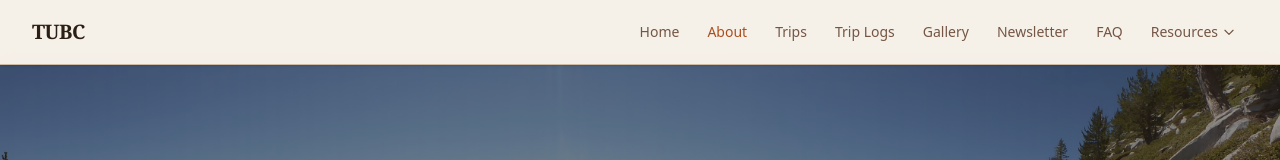
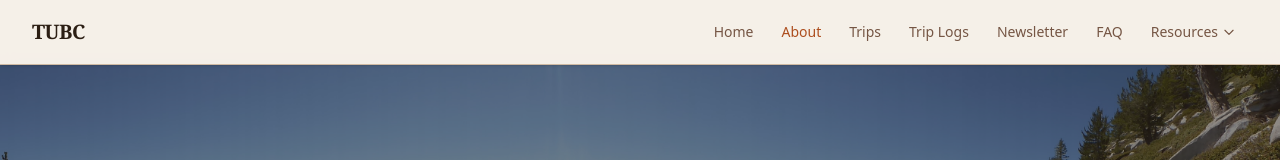
Before and after one commit to RyeBreadFernandez/tubc-website, a Next.js app: page /about in a window 1280 px wide. Shown: the top 160 px of the page. Built offline with nearby package versions, Linux system fonts and the light colour scheme.

Commit message:
fix: hide gallery section from nav, footer, and search indexing

```diff
--- a/app/gallery/layout.tsx
+++ b/app/gallery/layout.tsx
@@ -3,6 +3,7 @@ import type { Metadata } from 'next'
 export const metadata: Metadata = {
   title: 'Gallery',
   description: 'Photos from TUBC trips — the Sierra Nevada, Southern California trails, and beyond.',
+  robots: { index: false, follow: false },
 }
 
 export default function Layout({ children }: { children: React.ReactNode }) {
--- a/app/sitemap.ts
+++ b/app/sitemap.ts
@@ -11,7 +11,6 @@ const staticRoutes: MetadataRoute.Sitemap = [
   { url: absoluteUrl('/about'), lastModified, changeFrequency: 'monthly', priority: 0.8, images: [absoluteUrl('/about-hero.jpg')] },
   { url: absoluteUrl('/trips'), lastModified, changeFrequency: 'weekly', priority: 0.9, images: [absoluteUrl('/trips-hero.jpg')] },
   { url: absoluteUrl('/trip-logs'), lastModified, changeFrequency: 'weekly', priority: 0.8, images: [absoluteUrl('/trip-logs-hero.jpg')] },
-  { url: absoluteUrl('/gallery'), lastModified, changeFrequency: 'monthly', priority: 0.6, images: [absoluteUrl('/cottonwood-lakes.jpg'), absoluteUrl('/staff-group.jpg')] },
   { url: absoluteUrl('/newsletter'), lastModified, changeFrequency: 'monthly', priority: 0.6 },
   { url: absoluteUrl('/faq'), lastModified, changeFrequency: 'monthly', priority: 0.7 },
   { url: absoluteUrl('/resources'), lastModified, changeFrequency: 'monthly', priority: 0.8 },
--- a/components/Footer.tsx
+++ b/components/Footer.tsx
@@ -8,7 +8,6 @@ const quickLinks = [
   { label: 'Trips', href: '/trips' },
   { label: 'Trip Logs', href: '/trip-logs' },
   { label: 'Resources', href: '/resources' },
-  { label: 'Gallery', href: '/gallery' },
   { label: 'Newsletter', href: '/newsletter' },
   { label: 'FAQ', href: '/faq' },
 ]
--- a/components/Navbar.tsx
+++ b/components/Navbar.tsx
@@ -25,7 +25,6 @@ const navLinks = [
   { label: 'About', href: '/about' },
   { label: 'Trips', href: '/trips' },
   { label: 'Trip Logs', href: '/trip-logs' },
-  { label: 'Gallery', href: '/gallery' },
   { label: 'Newsletter', href: '/newsletter' },
   { label: 'FAQ', href: '/faq' },
 ]
```
